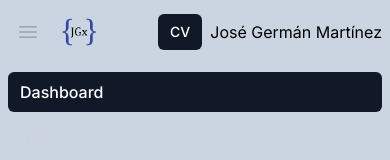
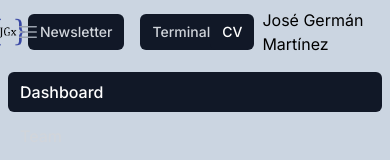
Before and after one commit to JoseGermanx/cv-app, a Next.js app: page /projects in a window 390 px wide. Shown: the top 160 px of the page. Built offline with nearby package versions, Linux system fonts and the light colour scheme.

Commit message:
Añadir estilos y enlaces en la barra de navegación y la página de inicio.

```diff
--- a/src/app/globals.css
+++ b/src/app/globals.css
@@ -16,6 +16,10 @@
   }
 }
 
+html {
+  scroll-behavior: smooth;
+}
+
 body {
   color: rgb(var(--foreground-rgb));
   background: linear-gradient(
--- a/src/app/page.tsx
+++ b/src/app/page.tsx
@@ -11,7 +11,7 @@ export default function Home() {
     <NavBar />
       <main className="flex min-h-screen flex-col items-center justify-between p-3">
         <Hero />
-        <div className="lg:w-2/3 sm:w-4/5">
+        <div className="lg:w-2/3 sm:w-4/5" id="terminal">
         <TerminalController />
         </div>
         <TechStack />
--- a/src/app/ui/Hero.tsx
+++ b/src/app/ui/Hero.tsx
@@ -25,7 +25,7 @@ const Hero = () => {
   }, []);
 
   return (
-    <div className="relative isolate px-6 pt-2 lg:px-8">
+    <div className="relative isolate px-6 pt-2 lg:px-8 h-screen">
     <div
       className="absolute inset-x-0 -top-40 -z-10 transform-gpu overflow-hidden blur-3xl sm:-top-80"
       aria-hidden="true"
--- a/src/app/ui/Navbar.tsx
+++ b/src/app/ui/Navbar.tsx
@@ -50,7 +50,7 @@ const NavBar = () => {
           </div>
           <div className="flex flex-1 items-center justify-center sm:items-stretch sm:justify-start">
             <div className="flex flex-shrink-0 items-center">
-              <Link href="/">
+              <a href="/">
                 <Image
                   className="h-auto w-10"
                   src="/images/jgxdev_logo.png"
@@ -58,30 +58,35 @@ const NavBar = () => {
                   width={500}
                   height={500}
                 />
-              </Link>
+              </a>
             </div>
-            <div className="hidden sm:ml-6 sm:block">
+            <div className="sm:ml-6 sm:block">
               <div className="flex space-x-4">
-
-                {/* <Link
+                {/* <a
                   href="/projects"
                   className="bg-gray-900 text-gray-300 hover:bg-gray-700 hover:text-white rounded-md px-3 py-2 text-sm font-medium"
                 >
-                  Projectos
-                </Link>
-                <Link
+                  Proyectos
+                </a> */}
+                {/* <a
                   href="#"
                   className="bg-gray-900 text-gray-300 hover:bg-gray-700 hover:text-white rounded-md px-3 py-2 text-sm font-medium"
                 >
                   Contacto
-                </Link> */}
-                <Link
+                </a> */}
+                <a
                   href="https://www.linkedin.com/build-relation/newsletter-follow?entityUrn=7078460407316635648"
                   className="bg-gray-900 text-gray-300 hover:bg-gray-700 hover:text-white rounded-md px-3 py-2 text-sm font-medium"
                   target="_blank"
                 >
                   Newsletter
-                </Link>
+                </a>
+                <a
+                  href="/#terminal"
+                  className="bg-gray-900 text-gray-300 hover:bg-gray-700 hover:text-white rounded-md px-3 py-2 text-sm font-medium"
+                >
+                  Terminal
+                  </a>
               </div>
             </div>
           </div>
--- a/src/app/ui/TechStack.tsx
+++ b/src/app/ui/TechStack.tsx
@@ -55,7 +55,7 @@ const TechStack = () => {
     return (
         <div>
             <div className="mx-auto max-w-2xl px-4 sm:px-6 sm:py-24 lg:max-w-7xl lg:px-8">
-                <h2 className="text-5xl font-bold tracking-tight text-gray-900 text-center">Tecnologías</h2>
+                <h2 className="text-5xl font-bold tracking-tight text-gray-900 text-center mb-5">Tecnologías</h2>
 
                 <div className="mt-6 grid grid-cols-1 gap-x-6 gap-y-10 sm:grid-cols-2 lg:grid-cols-4 xl:gap-x-8">
                     {tecnologies.map((tecnology) => (
--- a/src/app/ui/Terminal.tsx
+++ b/src/app/ui/Terminal.tsx
@@ -144,6 +144,7 @@ const TerminalController = (props = {}) => {
 
   return (
     <div className="container text-sm">
+      <h2 className="text-5xl font-bold tracking-tight text-gray-900 text-center mb-5">Terminal</h2>
       <Terminal
         name="Bienvenido a la terminal de jgxdev"
         colorMode={ColorMode.Dark}
```
Lines whose indentation alone changed are shown as unchanged.
